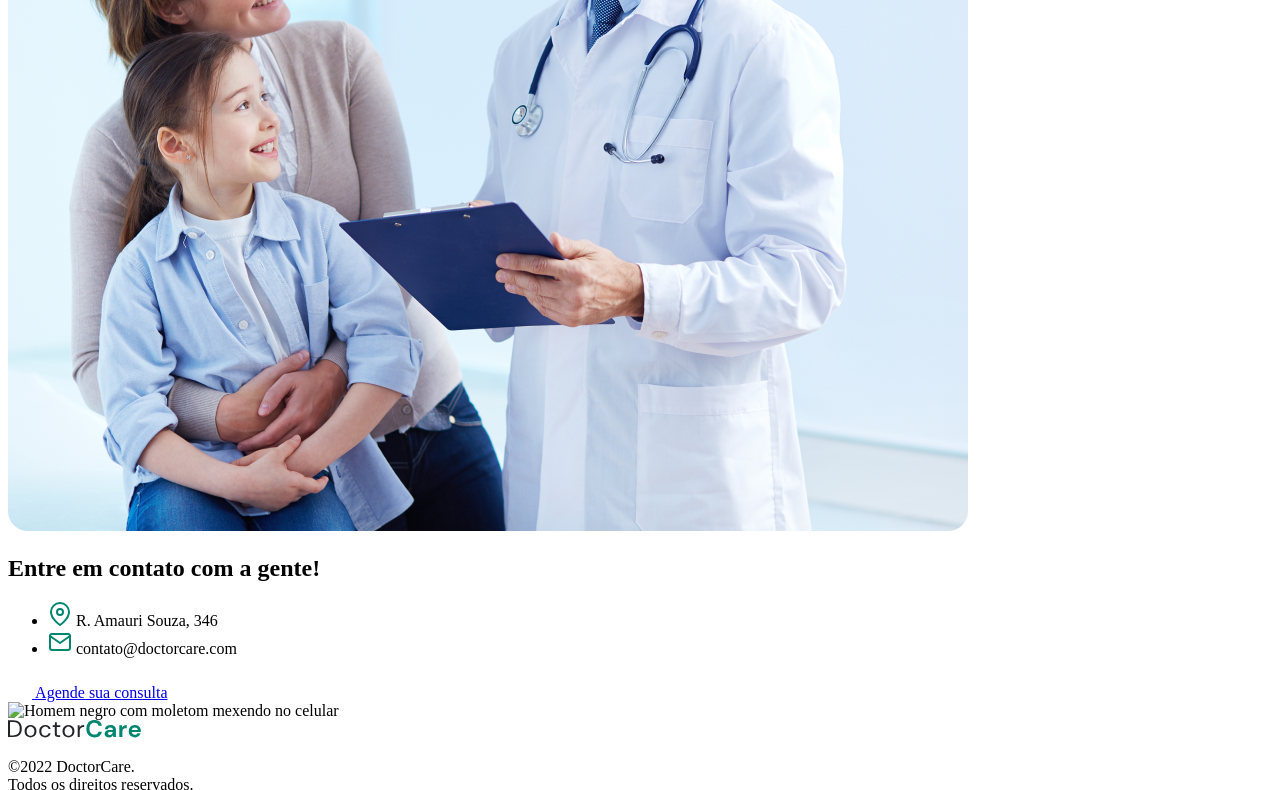
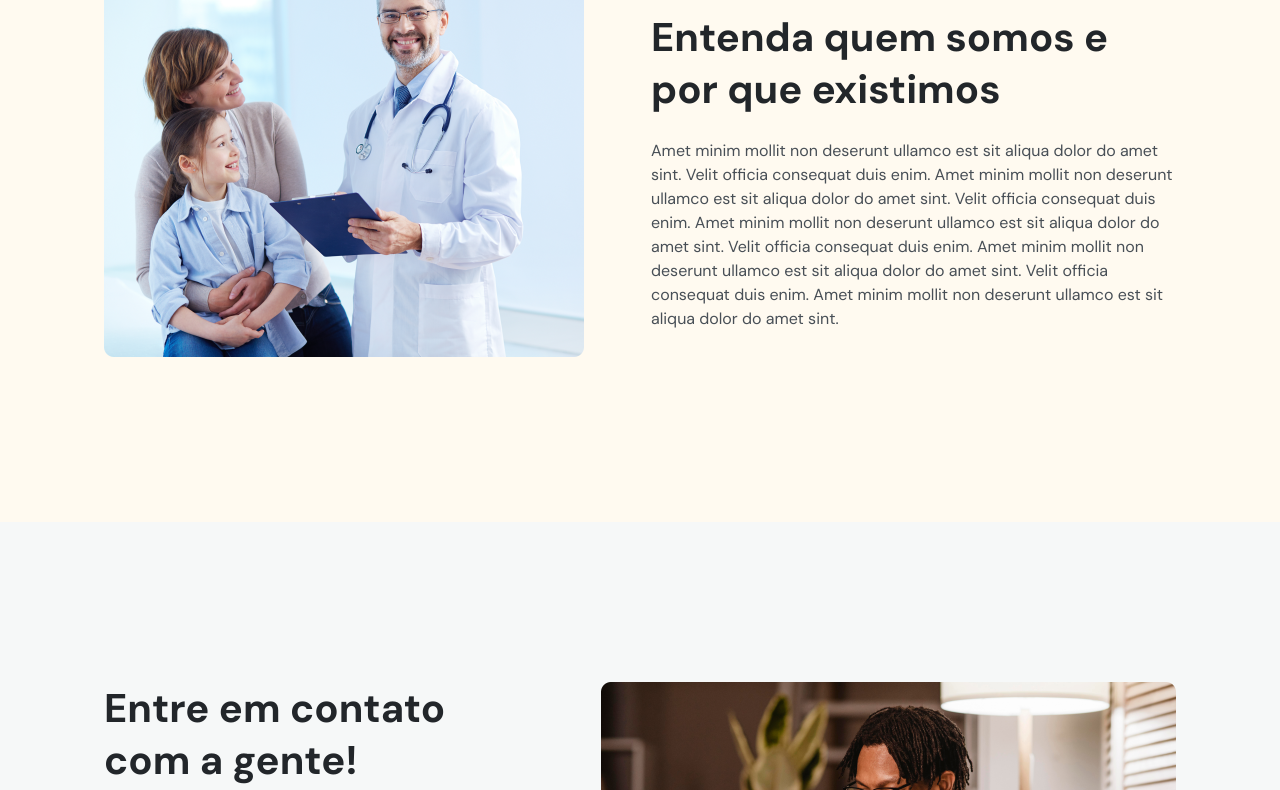
Before and after one commit to LetEscobar/VivendoCiencia, a plain HTML site: page index.html in a window 1280 px wide. Shown: the part 2010-2800 px from the top of the page. Drawn offline with nearby package versions, Linux system fonts and the light colour scheme; the site is published under a folder, as on GitHub Pages, so addresses that start at the root find nothing.

Commit message:
Ajustes finais nos links relativos

```diff
--- a/index.html
+++ b/index.html
@@ -6,7 +6,7 @@
         <meta name="viewport" content="width=device-width, initial-scale=1.0" />
         <title>DoctorCare</title>
 
-        <link rel="stylesheet" href="/style.css" />
+        <link rel="stylesheet" href="./style.css" />
         <link rel="preconnect" href="https://fonts.googleapis.com" />
         <link rel="preconnect" href="https://fonts.gstatic.com" crossorigin />
         <link
@@ -255,7 +255,7 @@
 
                 <div class="col-b">
                     <img
-                        src="/assets/mulher-negra-com-moletom-verde-com-as-duas-maos-no-peito-e-sorrindo.png"
+                        src="./assets/mulher-negra-com-moletom-verde-com-as-duas-maos-no-peito-e-sorrindo.png"
                         alt="Mulher negra vestindo moletom verde e sorrindo"
                     />
                 </div>
@@ -374,7 +374,7 @@
 
                 <div class="col-b">
                     <img
-                        src="assets/doutor-feliz-segurando-prancheta-com-pacientes.png"
+                        src="./assets/doutor-feliz-segurando-prancheta-com-pacientes.png"
                         alt="Doutor feliz segurando prancheta com-pacientes"
                     />
                 </div>
@@ -416,7 +416,7 @@
                 </div>
                 <div class="col-b">
                     <img
-                        src="/assets/homem-negro-com-moletom-mexendo-no-celular.png"
+                        src="./assets/homem-negro-com-moletom-mexendo-no-celular.png"
                         alt="Homem negro com moletom mexendo no celular"
                     />
                 </div>
@@ -579,6 +579,6 @@
 
         <!-- ScrollReavel Lib -->
         <script src="https://unpkg.com/scrollreveal"></script>
-        <script src="main.js"></script>
+        <script src="./main.js"></script>
     </body>
 </html>
```
